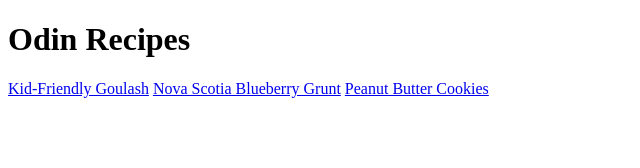
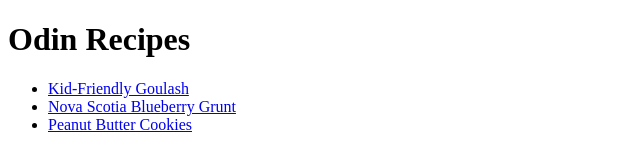
Before and after one commit to Bluenoser780/odin-recipes, a plain HTML site: page index.html in a window 1280 px wide. Shown: the whole page, without its empty margins (0-640 px from the left). Drawn offline with Linux system fonts and the light colour scheme.

Commit message:
Reformat index.html recipes to unordered list

```diff
--- a/index.html
+++ b/index.html
@@ -6,12 +6,12 @@
         <title>Odin Recipes</title>
     </head>
 
-
-
     <body>
         <h1>Odin Recipes</h1>
-        <a href="recipes/goulash.html" target="_blank" rel="noopener noreferrer">Kid-Friendly Goulash</a>
-        <a href="recipes/blueberry-grunt.html" target="_blank" rel="noopener noreferrer">Nova Scotia Blueberry Grunt</a>
-        <a href="recipes/pb-cookies.html" target="_blank" rel="noopener noreferrer">Peanut Butter Cookies</a>
+    <ul>
+        <li><a href="recipes/goulash.html" target="_blank" rel="noopener noreferrer">Kid-Friendly Goulash</a></li>
+        <li><a href="recipes/blueberry-grunt.html" target="_blank" rel="noopener noreferrer">Nova Scotia Blueberry Grunt</a></li>
+        <li><a href="recipes/pb-cookies.html" target="_blank" rel="noopener noreferrer">Peanut Butter Cookies</a></li>
+    </ul>
     </body>
 </html>
```
